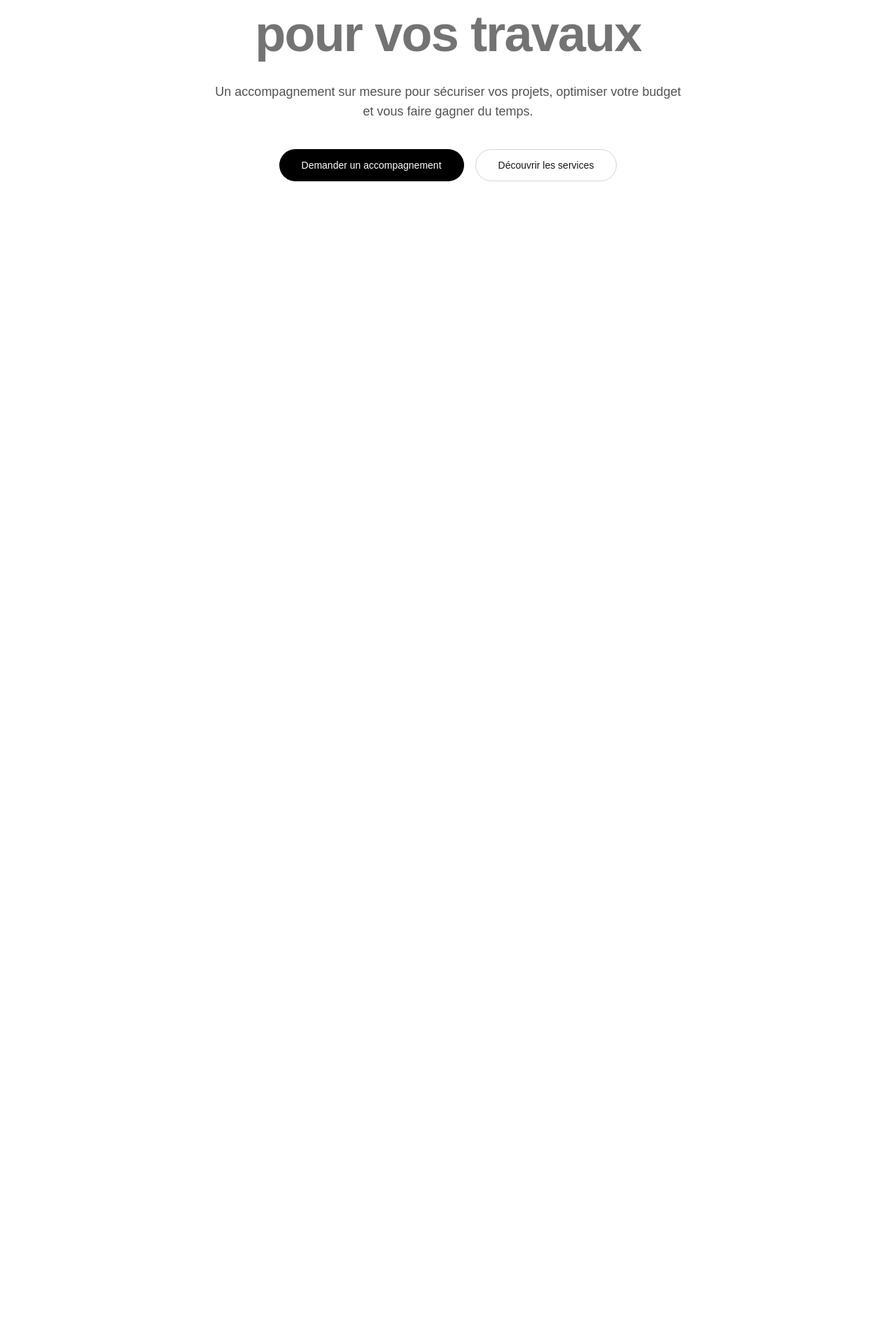
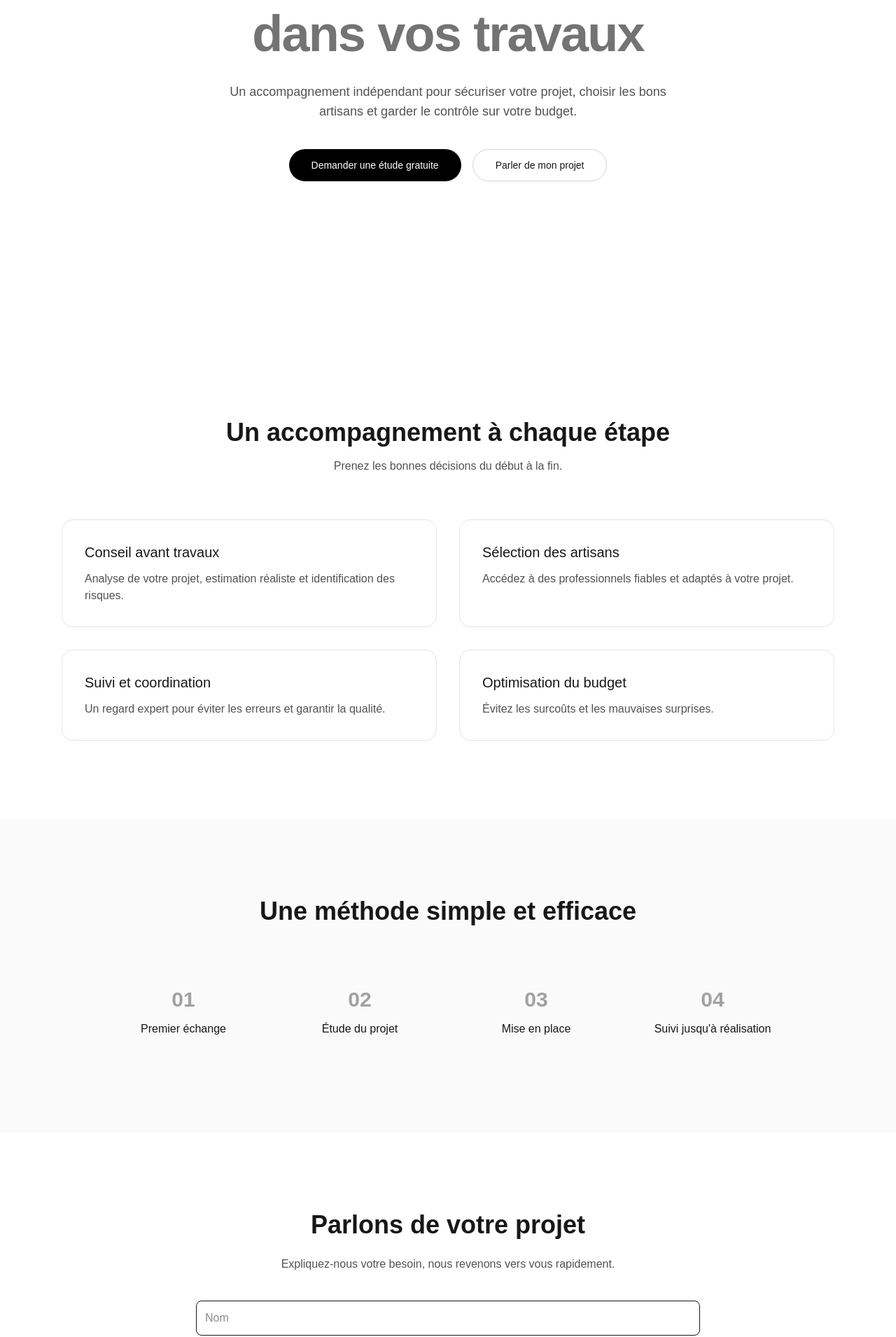
Before and after one commit to markyuna/dnd-conseils, a Next.js app: page / in a window 1280 px wide. Shown: the part 314-2224 px from the top of the page at 70% size. Before the commit the page ends 800 px from the top, so only its background shows below. Built offline with nearby package versions, Linux system fonts and the light colour scheme.

Commit message:
feat: add full landing page sections with premium UI

```diff
--- a/src/app/page.tsx
+++ b/src/app/page.tsx
@@ -1,11 +1,17 @@
 import Navbar from "@/components/Navbar";
 import HeroSection from "@/components/HeroSection";
+import ServicesSection from "@/components/ServicesSection";
+import ProcessSection from "@/components/ProcessSection";
+import ContactSection from "@/components/ContactSection";
 
 export default function Home() {
   return (
     <main>
       <Navbar />
       <HeroSection />
+      <ServicesSection />
+      <ProcessSection />
+      <ContactSection />
     </main>
   );
 }
--- a/src/components/ContactSection.tsx
+++ b/src/components/ContactSection.tsx
@@ -0,0 +1,29 @@
+"use client";
+
+export default function ContactSection() {
+  return (
+    <section className="py-28 bg-white">
+      <div className="max-w-3xl mx-auto px-6 text-center">
+
+        <h2 className="text-4xl font-semibold mb-6">
+          Parlons de votre projet
+        </h2>
+
+        <p className="text-neutral-600 mb-10">
+          Expliquez-nous votre besoin, nous revenons vers vous rapidement.
+        </p>
+
+        <form className="space-y-4 text-left">
+          <input placeholder="Nom" className="w-full p-3 border rounded-lg" />
+          <input placeholder="Email" className="w-full p-3 border rounded-lg" />
+          <textarea placeholder="Votre projet" className="w-full p-3 border rounded-lg" />
+
+          <button className="w-full bg-black text-white py-3 rounded-lg">
+            Demander une étude
+          </button>
+        </form>
+
+      </div>
+    </section>
+  );
+}
--- a/src/components/HeroSection.tsx
+++ b/src/components/HeroSection.tsx
@@ -4,54 +4,51 @@ import { motion } from "framer-motion";
 
 export default function HeroSection() {
   return (
-    <section className="relative h-screen flex items-center justify-center overflow-hidden bg-white">
+    <section className="relative min-h-screen flex items-center justify-center overflow-hidden bg-white">
 
       {/* Background glow */}
       <div className="absolute inset-0 -z-10">
-        <div className="absolute w-[600px] h-[600px] bg-neutral-200 rounded-full blur-3xl opacity-30 top-[-100px] left-[-100px]" />
-        <div className="absolute w-[500px] h-[500px] bg-neutral-300 rounded-full blur-3xl opacity-20 bottom-[-100px] right-[-100px]" />
+        <div className="absolute w-[700px] h-[700px] bg-neutral-200 rounded-full blur-3xl opacity-30 top-[-150px] left-[-150px]" />
+        <div className="absolute w-[600px] h-[600px] bg-neutral-300 rounded-full blur-3xl opacity-20 bottom-[-150px] right-[-150px]" />
       </div>
 
       <div className="max-w-5xl mx-auto px-6 text-center">
 
-        {/* Title */}
         <motion.h1
           initial={{ opacity: 0, y: 40 }}
           animate={{ opacity: 1, y: 0 }}
           transition={{ duration: 0.8 }}
           className="text-5xl md:text-7xl font-semibold tracking-tight text-black leading-tight"
         >
-          Votre conseiller indépendant
+          Évitez les erreurs coûteuses
           <br />
           <span className="text-neutral-500">
-            pour vos travaux
+            dans vos travaux
           </span>
         </motion.h1>
 
-        {/* Subtitle */}
         <motion.p
           initial={{ opacity: 0, y: 20 }}
           animate={{ opacity: 1, y: 0 }}
           transition={{ delay: 0.3 }}
           className="mt-6 text-lg text-neutral-600 max-w-2xl mx-auto"
         >
-          Un accompagnement sur mesure pour sécuriser vos projets,
-          optimiser votre budget et vous faire gagner du temps.
+          Un accompagnement indépendant pour sécuriser votre projet,
+          choisir les bons artisans et garder le contrôle sur votre budget.
         </motion.p>
 
-        {/* CTA */}
         <motion.div
           initial={{ opacity: 0, y: 20 }}
           animate={{ opacity: 1, y: 0 }}
           transition={{ delay: 0.6 }}
-          className="mt-10 flex justify-center gap-4"
+          className="mt-10 flex justify-center gap-4 flex-wrap"
         >
           <button className="bg-black text-white px-8 py-3 rounded-full text-sm hover:bg-neutral-800 transition">
-            Demander un accompagnement
+            Demander une étude gratuite
           </button>
 
           <button className="border border-neutral-300 px-8 py-3 rounded-full text-sm hover:bg-neutral-100 transition">
-            Découvrir les services
+            Parler de mon projet
           </button>
         </motion.div>
 
--- a/src/components/ProcessSection.tsx
+++ b/src/components/ProcessSection.tsx
@@ -0,0 +1,41 @@
+"use client";
+
+import { motion } from "framer-motion";
+
+const steps = [
+  "Premier échange",
+  "Étude du projet",
+  "Mise en place",
+  "Suivi jusqu'à réalisation",
+];
+
+export default function ProcessSection() {
+  return (
+    <section className="py-28 bg-neutral-50">
+      <div className="max-w-5xl mx-auto px-6 text-center">
+
+        <h2 className="text-4xl font-semibold mb-16">
+          Une méthode simple et efficace
+        </h2>
+
+        <div className="grid md:grid-cols-4 gap-8">
+          {steps.map((step, i) => (
+            <motion.div
+              key={i}
+              initial={{ opacity: 0, y: 30 }}
+              whileInView={{ opacity: 1, y: 0 }}
+              transition={{ delay: i * 0.1 }}
+              className="p-6"
+            >
+              <div className="text-3xl font-bold text-neutral-400 mb-3">
+                0{i + 1}
+              </div>
+              <p>{step}</p>
+            </motion.div>
+          ))}
+        </div>
+
+      </div>
+    </section>
+  );
+}
--- a/src/components/ServicesSection.tsx
+++ b/src/components/ServicesSection.tsx
@@ -0,0 +1,56 @@
+"use client";
+
+import { motion } from "framer-motion";
+
+const services = [
+  {
+    title: "Conseil avant travaux",
+    desc: "Analyse de votre projet, estimation réaliste et identification des risques.",
+  },
+  {
+    title: "Sélection des artisans",
+    desc: "Accédez à des professionnels fiables et adaptés à votre projet.",
+  },
+  {
+    title: "Suivi et coordination",
+    desc: "Un regard expert pour éviter les erreurs et garantir la qualité.",
+  },
+  {
+    title: "Optimisation du budget",
+    desc: "Évitez les surcoûts et les mauvaises surprises.",
+  },
+];
+
+export default function ServicesSection() {
+  return (
+    <section className="py-28 bg-white">
+      <div className="max-w-6xl mx-auto px-6">
+
+        <div className="text-center mb-16">
+          <h2 className="text-4xl font-semibold">
+            Un accompagnement à chaque étape
+          </h2>
+          <p className="text-neutral-600 mt-4">
+            Prenez les bonnes décisions du début à la fin.
+          </p>
+        </div>
+
+        <div className="grid md:grid-cols-2 gap-8">
+          {services.map((item, i) => (
+            <motion.div
+              key={i}
+              initial={{ opacity: 0, y: 30 }}
+              whileInView={{ opacity: 1, y: 0 }}
+              transition={{ delay: i * 0.1 }}
+              className="p-8 border border-neutral-200 rounded-2xl hover:shadow-lg transition"
+            >
+              <h3 className="text-xl font-medium">{item.title}</h3>
+              <p className="text-neutral-600 mt-3">{item.desc}</p>
+            </motion.div>
+          ))}
+        </div>
+
+      </div>
+    </section>
+  );
+}
```
